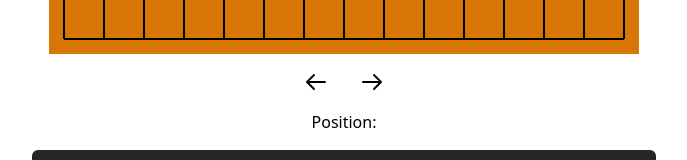
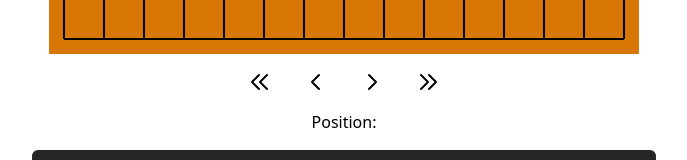
Before and after one commit to sinclairr08/renju-site, a React (Create React App) app: page / in a window 1280 px wide. Shown: the part 600-760 px from the top of the page, without its empty margins (296-983 px from the left). Built offline with nearby package versions, Linux system fonts and the light colour scheme.

Commit message:
feat: Add redo all & undo all
 - fix a wrong redo error

```diff
--- a/src/board/index.tsx
+++ b/src/board/index.tsx
@@ -26,6 +26,8 @@ const Board = () => {
     restoreHistory,
     undo,
     redo,
+    undoAll,
+    redoAll,
   } = useBoard();
   const { stones, winner, winReason } = board;
   const { register, handleSubmit, reset } = useForm<historyForm>();
@@ -94,6 +96,21 @@ const Board = () => {
       </div>
       <div className="flex space-x-8 mt-4">
         <svg
+          onClick={undoAll}
+          className="w-6 h-6 cursor-pointer"
+          fill="none"
+          stroke="currentColor"
+          viewBox="0 0 24 24"
+          xmlns="http://www.w3.org/2000/svg"
+        >
+          <path
+            strokeLinecap="round"
+            strokeLinejoin="round"
+            strokeWidth="2"
+            d="M11 19l-7-7 7-7m8 14l-7-7 7-7"
+          ></path>
+        </svg>
+        <svg
           onClick={undo}
           className="w-6 h-6 cursor-pointer"
           fill="none"
@@ -105,9 +122,10 @@ const Board = () => {
             strokeLinecap="round"
             strokeLinejoin="round"
             strokeWidth="2"
-            d="M10 19l-7-7m0 0l7-7m-7 7h18"
+            d="M15 19l-7-7 7-7"
           ></path>
         </svg>
+
         <svg
           onClick={redo}
           className="w-6 h-6 cursor-pointer"
@@ -120,7 +138,22 @@ const Board = () => {
             strokeLinecap="round"
             strokeLinejoin="round"
             strokeWidth="2"
-            d="M14 5l7 7m0 0l-7 7m7-7H3"
+            d="M9 5l7 7-7 7"
+          ></path>
+        </svg>
+        <svg
+          onClick={redoAll}
+          className="w-6 h-6 cursor-pointer"
+          fill="none"
+          stroke="currentColor"
+          viewBox="0 0 24 24"
+          xmlns="http://www.w3.org/2000/svg"
+        >
+          <path
+            strokeLinecap="round"
+            strokeLinejoin="round"
+            strokeWidth="2"
+            d="M13 5l7 7-7 7M5 5l7 7-7 7"
           ></path>
         </svg>
       </div>
--- a/src/board/useBoard.ts
+++ b/src/board/useBoard.ts
@@ -26,6 +26,8 @@ export interface useBoardReturns {
   restoreHistory: (str: string) => Promise<void>;
   undo: () => void;
   redo: () => void;
+  undoAll: () => void;
+  redoAll: () => void;
 }
 
 interface countRowProps {
@@ -65,6 +67,23 @@ const useBoard = (): useBoardReturns => {
 
   const restoreHistory = async (historyStr: string) => {
     await putStones(JSON.parse(historyStr));
+  };
+
+  const undoAll = () => {
+    if (undoStack.length > 1) {
+      undoStack
+        .slice(0, -1)
+        .forEach((state) => setRedoStack((prev) => [state, ...prev]));
+      setUndoStack([makeEmptyBoardState()]);
+      setBoard(makeEmptyBoardState());
+    }
+  };
+  const redoAll = () => {
+    if (redoStack.length > 0) {
+      setBoard(redoStack[redoStack.length - 1]);
+      redoStack.forEach((state) => setUndoStack((prev) => [state, ...prev]));
+      setRedoStack([]);
+    }
   };
 
   const undo = () => {
@@ -118,6 +137,7 @@ const useBoard = (): useBoardReturns => {
         stones: curStones,
         history: [...prevState.history, p],
       };
+      setRedoStack([]);
       setUndoStack((prev) => [curBoardState, ...prev]);
       return curBoardState;
     }
@@ -168,6 +188,7 @@ const useBoard = (): useBoardReturns => {
       winReason: curWinReason,
       winner: curWinner,
     };
+    setRedoStack([]);
     setUndoStack((prev) => [curBoardState, ...prev]);
     return curBoardState;
   };
@@ -340,6 +361,8 @@ const useBoard = (): useBoardReturns => {
     restoreHistory,
     undo,
     redo,
+    undoAll,
+    redoAll,
   };
 };
 
```
Also changed, not shown: 1 other file (tests, documents, lock files or other folders).
